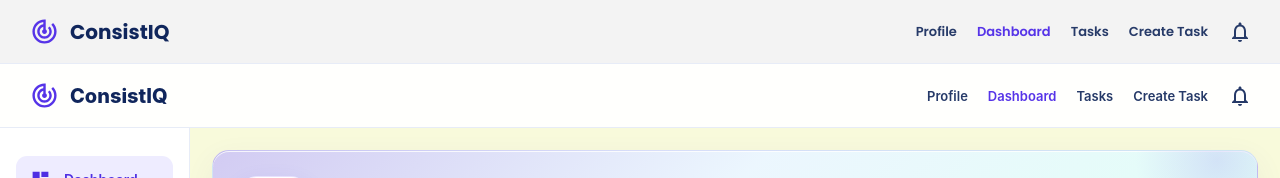
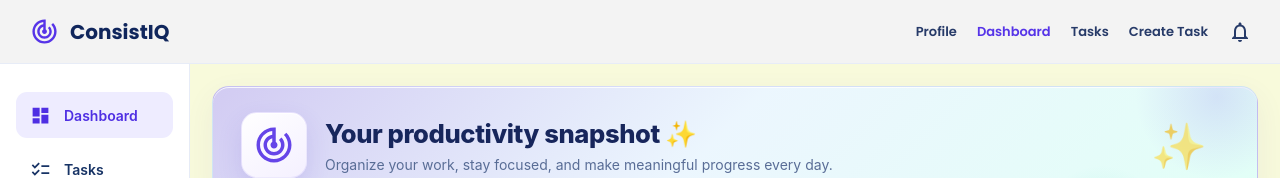
Before and after one commit to prajakta-gaikwad04/ConsistIQ_Frontend, a React app: page /dashboard in a window 1280 px wide. Shown: the top 178 px of the page. Built offline with nearby package versions, Linux system fonts and the light colour scheme; no server answers; sample sign-in values are in the browser's storage; the HTML template or start-up script is replaced by a standard one.

Commit message:
Dashboard updated

```diff
--- a/src/pages/Dashboard.jsx
+++ b/src/pages/Dashboard.jsx
@@ -16,7 +16,6 @@ import { getDailyWords } from "../services/dailyWordsService";
 
 import { getDashboardData } from "../services/dashboardService";
 import { getUnreadCount } from "../services/NotificationService";
-import Navbar from "../components/Navbar";
 import {
     getOverdueTasks,
 } from "../services/taskService";
@@ -303,7 +302,7 @@ useEffect(() => {
             ================================= */}
 
 
-<Navbar />
+
 
             {/* =================================
                 MAIN LAYOUT
```
